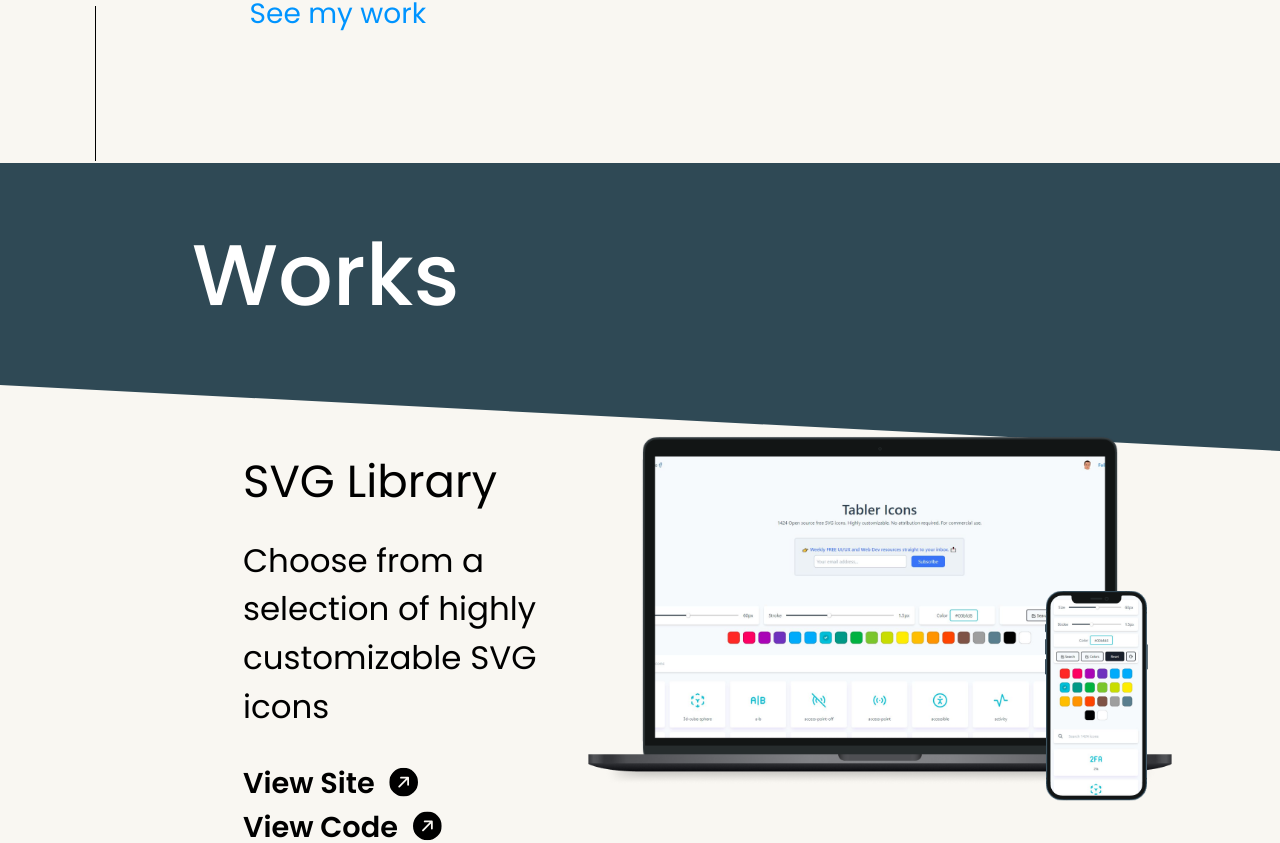
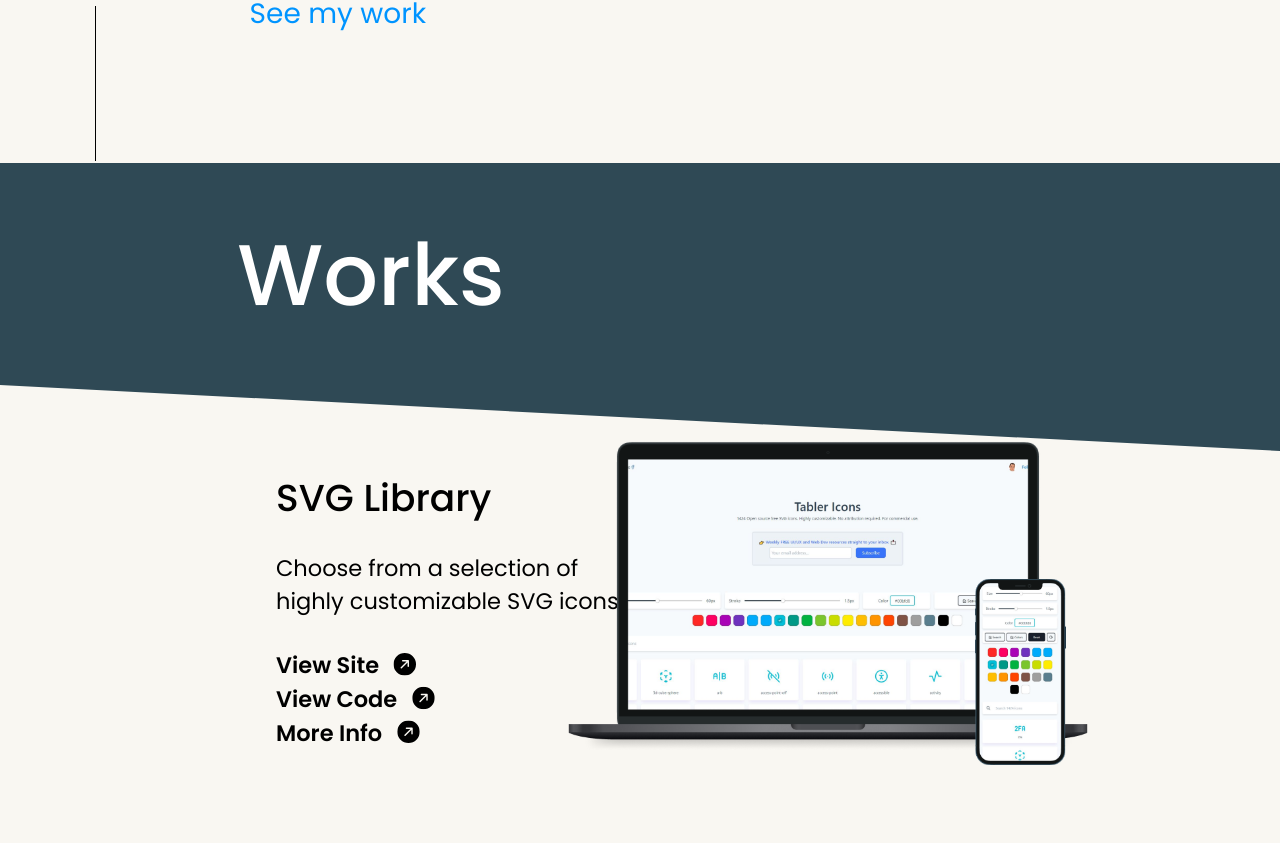
Before and after one commit to JadenFicklin/JadenFicklin, a React (Create React App) app: page / in a window 1280 px wide. Shown: the part 637-1480 px from the top of the page. Built offline with nearby package versions, Linux system fonts and the light colour scheme.

Commit message:
fixes to font sizing and few fixes to general functionality

```diff
--- a/src/components/Links.js
+++ b/src/components/Links.js
@@ -3,7 +3,7 @@ import { FiGithub, FiLinkedin, FiFacebook } from 'react-icons/fi';
 
 function Links() {
     return (
-        <div className="fixed bottom-0 left-[6%] h-[337px] w-[37px] hidden md:block">
+        <div className="fixed bottom-0 left-[6%] h-[337px] w-[37px] hidden md:block z-50">
             <div className="h-[150px] flex content-between flex-wrap">
                 <a
                     href="https://github.com/JadenFicklin"
--- a/src/pages/About/Technologies/index.js
+++ b/src/pages/About/Technologies/index.js
@@ -111,7 +111,7 @@ function Technologies() {
                         <h2 className="w-full mb-6 font-medium">{item.type}</h2>
                         {item.list.map((technology) => (
                             <p
-                                className="w-full text-[#565656] py-3"
+                                className="w-full text-[#565656] py-3 cursor-default"
                                 onMouseEnter={() =>
                                     setHoveredState(technology[0])
                                 }
--- a/src/pages/Landing/Works/Project.js
+++ b/src/pages/Landing/Works/Project.js
@@ -2,7 +2,7 @@ import React from 'react';
 import { BsFillArrowUpRightCircleFill } from 'react-icons/bs';
 
 const Project = ({ project }) => (
-    <div className="z-20 grid w-full grid-cols-1 h-min md:grid-cols-2 md:w-9/12 md:mx-auto">
+    <div className="z-20 grid w-full grid-cols-1 h-min md:grid-cols-2 md:mx-auto">
         <a
             href={project.viewSite}
             target="_blank"
@@ -19,9 +19,9 @@ const Project = ({ project }) => (
                 className="mx-auto -mt-32 w-[90%] md:m-auto md:mt-20 md:scale-125 xl:mt-5 xl:scale-[135%] relative"></div>
         </a>
         <div className="w-9/12 mx-auto mt-10 xl:scale-125 xl:ml-32">
-            <h3 className="text-4xl">{project.name}</h3>
-            <p className=" text-[26px] mt-6 max-w-[300px]">{project.subtext}</p>
-            <div className="text-[23px] font-semibold flex flex-wrap mt-6">
+            <h3 className="text-3xl font-medium">{project.name}</h3>
+            <p className=" text-[18px] mt-6 max-w-[300px]">{project.subtext}</p>
+            <div className="text-[18px] font-semibold flex flex-wrap mt-6">
                 <a
                     href={project.viewSite}
                     target="_blank"
@@ -42,10 +42,10 @@ const Project = ({ project }) => (
                         <BsFillArrowUpRightCircleFill className="inline ml-3 -mt-1" />
                     </span>
                 </a>
-                <button className="flex self-start w-full relative group ease-in-out duration-200 hover:text-[#0094FF] mt-6">
+                <button className="flex self-start w-full relative ease-in-out duration-200 hover:text-[#0094FF]">
                     More Info
                     <span>
-                        <BsFillArrowUpRightCircleFill className="inline ml-3 -mt-1 duration-200 group-hover:rotate-[135deg]" />
+                        <BsFillArrowUpRightCircleFill className="inline ml-3 -mt-1 duration-200" />
                     </span>
                 </button>
             </div>
--- a/src/pages/Landing/Works/index.js
+++ b/src/pages/Landing/Works/index.js
@@ -46,19 +46,21 @@ function Works() {
                 <div
                     className="w-full bg-center bg-no-repeat bg-cover h-[300px]"
                     style={{ backgroundImage: `url(${banner})` }}>
-                    <div className="w-[80vw] sm:w-[70vw] ml-[10vw] sm:ml-[15vw] pt-12 text-white flex justify-between items-end ">
+                    <div className="relative w-8/12 pt-12 mx-auto text-white md:left-6">
                         <h2 className=" text-[50px] font-medium xl:text-[86px]">
                             Works
                         </h2>
                     </div>
                 </div>
                 {/* project one */}
-                <Project project={projects[0]} />
+                <div className="relative left-0 w-8/12 mx-auto xl:-left-[2%]">
+                    <Project project={projects[0]} />
 
-                {/* project two */}
-                <div className="mt-96 mb-[30vh]">
-                    <Project project={projects[1]} />
-                    <div className="flex justify-center"></div>
+                    {/* project two */}
+                    <div className="mt-96 mb-[30vh]">
+                        <Project project={projects[1]} />
+                        <div className="flex justify-center"></div>
+                    </div>
                 </div>
             </div>
             <button
```
